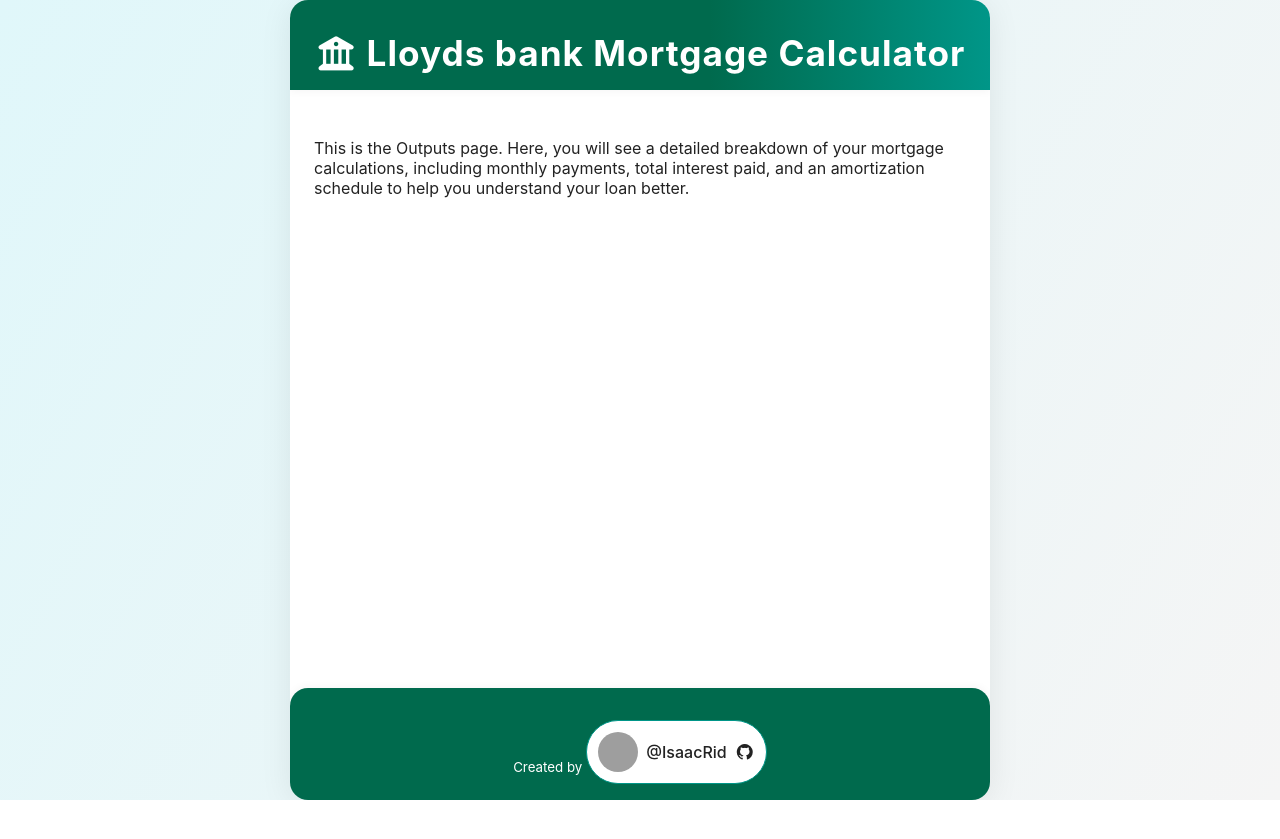
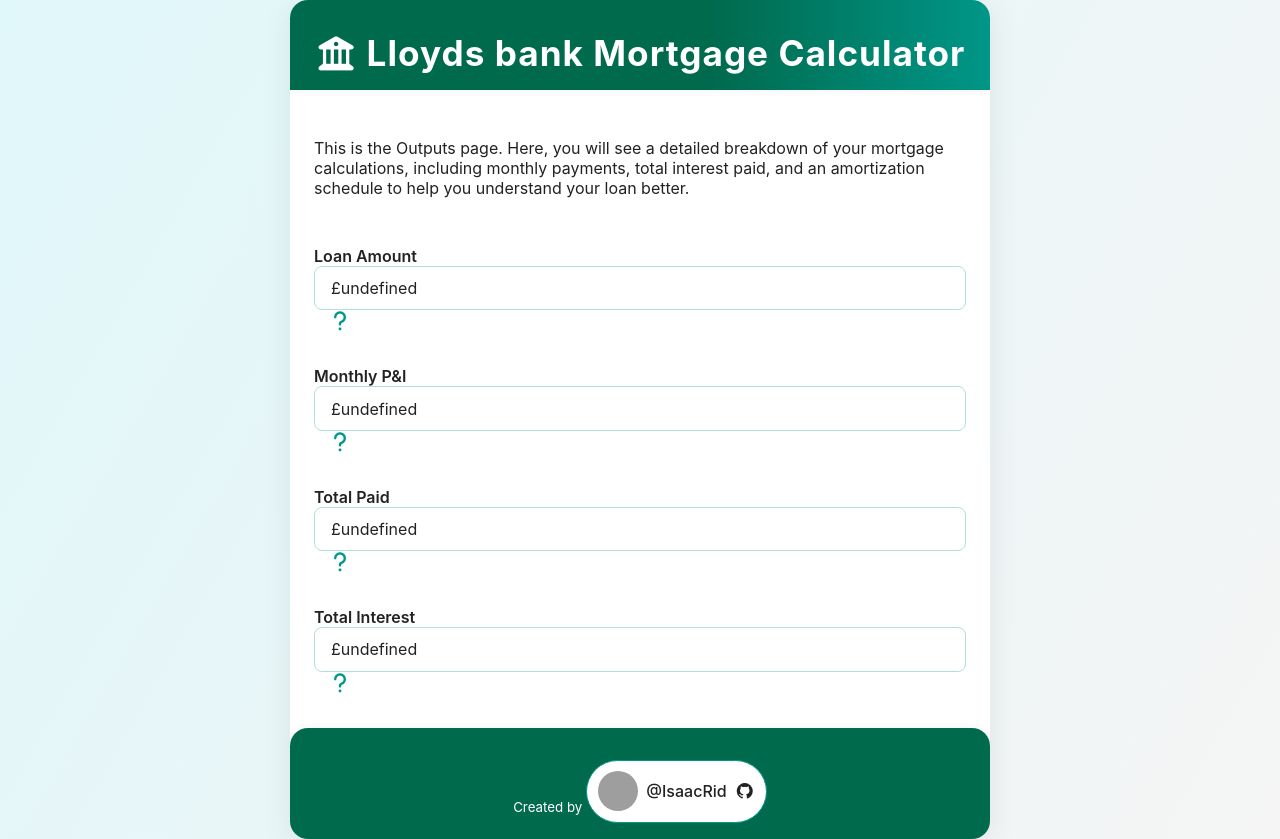
Before and after one commit to IsaacRid/Lloyds-virtual-internship-mortgage-calculator, a React (Vite) app: page /outputs in a window 1280 px wide. Before the commit the page ends 800 px from the top, so only its background shows below. Built offline with nearby package versions, Linux system fonts and the light colour scheme; grey boxes are pictures that could not be loaded.

Commit message:
Completed output and outputs components

```diff
--- a/src/App.jsx
+++ b/src/App.jsx
@@ -1,5 +1,4 @@
-import React from "react";
-import { useState } from "react";
+import React, { useState } from "react";
 import { Routes, Route, useNavigate } from "react-router-dom";
 import Layout from "./components/layouts/Layout";
 import Welcome from "./components/pages/Welcome";
@@ -24,9 +23,37 @@
   const handleInputSubmit = (e) => {
     e.preventDefault();
     if (!homePrice || !downPayment || !loanTerm || !interestRate) return;
-    localStorage.setItem("formData", JSON.stringify({ homePrice, downPayment, loanTerm, interestRate }));
+    localStorage.setItem(
+      "formData",
+      JSON.stringify({ homePrice, downPayment, loanTerm, interestRate })
+    );
     navigate("/outputs");
   };
+
+  const calculateMortgage = () => {
+    const formData = JSON.parse(localStorage.getItem("formData"));
+    if (!formData) return {};
+
+    const loanAmount = formData.homePrice - formData.downPayment;
+    const monthlyInterestRate = formData.interestRate / 100 / 12;
+    const numberOfPayments = formData.loanTerm * 12;
+
+    const monthlyPI =
+      (loanAmount * monthlyInterestRate) /
+      (1 - Math.pow(1 + monthlyInterestRate, -numberOfPayments));
+
+    const totalPaid = monthlyPI * numberOfPayments;
+    const totalInterest = totalPaid - loanAmount;
+
+    return {
+      loanAmount: Number(loanAmount.toFixed(2)),
+      monthlyPI: Number(monthlyPI.toFixed(2)),
+      totalPaid: Number(totalPaid.toFixed(2)),
+      totalInterest: Number(totalInterest.toFixed(2)),
+    };
+  };
+
+  const { loanAmount, monthlyPI, totalPaid, totalInterest } = calculateMortgage();
 
   return (
     <Layout>
@@ -34,11 +61,40 @@
         <Route
           path="/"
           element={
-            <Welcome handleWelcomeSubmit={handleWelcomeSubmit} name={name} setName={setName} />
+            <Welcome
+              handleWelcomeSubmit={handleWelcomeSubmit}
+              name={name}
+              setName={setName}
+            />
           }
         />
-        <Route path="/inputs" element={<Inputs handleInputSubmit={handleInputSubmit} homePrice={homePrice} setHomePrice={setHomePrice} downPayment={downPayment} setDownPayment={setDownPayment} loanTerm={loanTerm} setLoanTerm={setLoanTerm} interestRate={interestRate} setInterestRate={setInterestRate} />} />
-        <Route path="/outputs" element={<Outputs />} />
+        <Route
+          path="/inputs"
+          element={
+            <Inputs
+              handleInputSubmit={handleInputSubmit}
+              homePrice={homePrice}
+              setHomePrice={setHomePrice}
+              downPayment={downPayment}
+              setDownPayment={setDownPayment}
+              loanTerm={loanTerm}
+              setLoanTerm={setLoanTerm}
+              interestRate={interestRate}
+              setInterestRate={setInterestRate}
+            />
+          }
+        />
+        <Route
+          path="/outputs"
+          element={
+            <Outputs
+              loanAmount={loanAmount}
+              monthlyPI={monthlyPI}
+              totalPaid={totalPaid}
+              totalInterest={totalInterest}
+            />
+          }
+        />
       </Routes>
     </Layout>
   );
--- a/src/components/Output.jsx
+++ b/src/components/Output.jsx
@@ -0,0 +1,22 @@
+import { useState } from "react";
+import { mortgageTerms } from "../utils/mortgageTerms";
+
+export default function Input(props) {
+    const { title, name, value } = props;
+    const [showDescription, setShowDescription] = useState(false);
+
+    return (
+        <div className="output-label-group">
+            <label className="output-label" htmlFor={name}>{title}</label>
+            <div className="output-field">
+                {"£" + value}
+            </div>
+            <button className="question-button" type="button" onClick={() => setShowDescription(!showDescription)}>
+                <i className="fa-solid fa-question"></i>
+            </button>
+            <p className="word-description" style={{ display: showDescription ? "block" : "none" }}>
+                {mortgageTerms[name]}
+            </p>
+        </div>
+    );
+}
--- a/src/components/pages/Outputs.jsx
+++ b/src/components/pages/Outputs.jsx
@@ -1,9 +1,26 @@
-export default function Outputs() {
+import Output from "../Output";
+
+export default function Outputs(props) {
+
+    const { loanAmount, monthlyPI, totalPaid, totalInterest } = props;
     return (
         <>
             <div className="outputs-page-hero">
                 <p>This is the Outputs page. Here, you will see a detailed breakdown of your mortgage calculations, including monthly payments, total interest paid, and an amortization schedule to help you understand your loan better.</p>
             </div>
+
+            <div className="output-group">
+                <Output title="Loan Amount" name="loanAmount" value={loanAmount} />
+            </div>
+            <div className="output-group">
+                <Output title="Monthly P&I" name="monthlyPI" value={monthlyPI} />
+            </div>
+            <div className="output-group">
+                <Output title="Total Paid" name="totalPaid" value={totalPaid} />
+            </div>
+            <div className="output-group">
+                <Output title="Total Interest" name="totalInterest" value={totalInterest} />
+            </div>
         </>
     );
 }
--- a/src/index.css
+++ b/src/index.css
@@ -121,18 +121,21 @@
     box-shadow: 0 2px 8px rgba(0, 0, 0, 0.04);
 }
 
-.input-group {
+.input-group,
+.output-group {
     display: flex;
     flex-direction: column;
     gap: 0.5rem;
 }
 
-.input-label {
+.input-label,
+.output-label {
     font-weight: 600;
     margin-bottom: 0.2rem;
 }
 
-.input-field {
+.input-field,
+.output-field {
     padding: 0.7rem 1rem;
     border-radius: 8px;
     border: 1px solid #b2dfdb;
```
